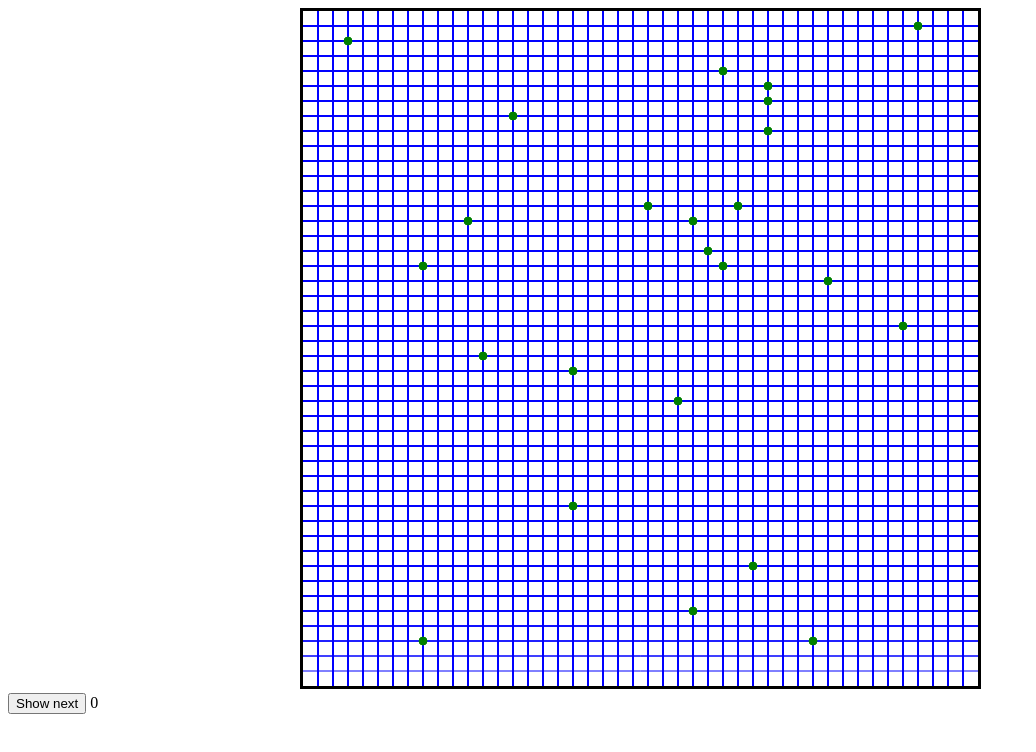
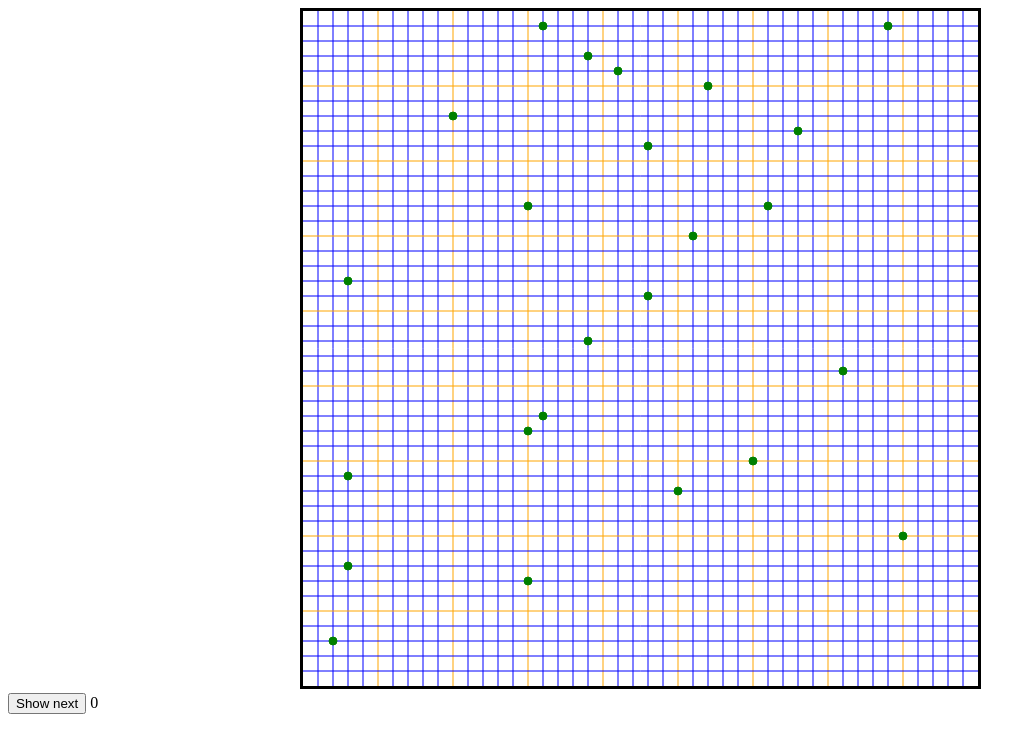
Before and after one commit to josecordaz/yardProblem, a plain HTML site: page index.html in a window 1280 px wide. Shown: the whole page, without its empty margins (0-1036 px from the left). Drawn offline with Linux system fonts and the light colour scheme.

Commit message:
Just to change the reproduction function is left

```diff
--- a/index.html
+++ b/index.html
@@ -29,19 +29,45 @@
 
 		var dibujarCuadricula = function(){
 			// Horizontal lines
-			ctx.beginPath();
-			ctx.strokeStyle = 'blue';
+
+			//ctx.strokeStyle = 'orange';
 			for(var i=1; i<45; i++){
+				ctx.beginPath();
+				if(i%5===0){
+					ctx.strokeStyle = 'orange';
+				} else {
+					ctx.strokeStyle = 'blue';
+				}
+
 				ctx.moveTo(i*unit,0);
 				ctx.lineTo(i*unit,unit*45);
 				ctx.stroke();
 			}
 			// Vertical lines
 			for(var i=1; i<45; i++){
+				ctx.beginPath();
+				if(i%5===0){
+					ctx.strokeStyle = 'orange';
+				} else {
+					ctx.strokeStyle = 'blue';
+				}
+
 				ctx.moveTo(0,i*unit);
 				ctx.lineTo(45*unit,i*unit);
 				ctx.stroke();
 			}
+		}
+
+		var getRandomNumberWithNoRepetition = function(cantidad){
+			var res = [];
+			for(var i = 0; i< cantidad;i++){
+				var tmp = Math.floor(Math.random()*cantidad);
+				while(res.indexOf(tmp)!==-1){
+					tmp = Math.floor(Math.random()*cantidad);
+				}
+				res.push(tmp);
+			}
+			return res;
 		}
 
 		var createRandomIndividual = function(){
@@ -51,15 +77,80 @@
 			var tmpNum ;
 			// Getting random x numbers
 			for(var i=0; i<24; i++){
-				tmpNum = Math.floor((Math.random()*44)+1)*unit;
+				tmpNum = Math.floor((Math.random()*44)+1);
 				points[i] = [tmpNum,0];
 			}
 
 			// Getting random y numbers
 			for(var i=0; i<24; i++){
-				tmpNum = Math.floor((Math.random()*44)+1)*unit;
+
+				tmpNum = Math.floor((Math.random()*44)+1);
+				var exists;
+				do{
+					exists = false;
+					for(var e = 0; e < i; e++){
+						if(points[i].join("&")==[points[i][0],tmpNum].join("&")){
+							exists = true;
+						}
+					}
+				} while (exists)
+
+
 				points[i][1] = tmpNum;
 			}
+
+			// Aqui se va a quitar los elementos que sean mayor a 4 en una misma linea
+			var inclinaciones = [];
+			var numOfLines = 0;
+
+			var entro = true;
+
+			while(entro){
+				entro = false;
+
+				for (var i = 0; i < points.length; i++) {
+					inclinaciones[i] = [];
+					for (var e = i+1 ; e < points.length; e++) {
+						inclinaciones[i][e] = (points[i][0]-points[e][0])/(points[i][1]-points[e][1]);
+					}
+				}
+
+				for(var i = 0; i < inclinaciones.length; i++){
+					var tmp = inclinaciones[i].reduce((pv,cv,ci)=>{
+						if(pv[cv]){
+							pv[cv].push(ci);
+						} else {
+							pv[cv] = [ci];
+						}
+						return pv;
+					},{});
+
+					var keys = Object.keys(tmp);
+
+					keys.forEach(val=>{
+						if(tmp[val].length>3){
+							// Reemplazamos esos numero con otro
+							for(var e=3;e<tmp[val].length;e++){
+								// Este es el indice a reemplazar tmp[val][e]
+								points[tmp[val][e]] = null;
+								// Generar un nuevo numero
+								var newX,newY;
+								do{
+									newX = Math.floor(Math.random()*44)+1;
+									newY = Math.floor(Math.random()*44)+1;
+									if(points.join(",").indexOf([newX,newY].join(","))!==-1){
+										this.entro = true;
+									}
+								}while(points.join(",").indexOf([newX,newY].join(","))!==-1)
+								// Revisar que no existan duplicados
+								// Reemplazar el viejo por el nuevo numero
+								points[tmp[val][e]] = [newX,newY].slice(0);
+							}
+						}
+					});
+				}
+			}
+
 
 			return points;
 		}
@@ -71,27 +162,27 @@
 
 			for (var i = 0; i < pnts.length; i++) {
 				inclinaciones[i] = [];
-				for (var e = 0 ; e < pnts.length; e++) {
-					if(i !== e){
-						inclinaciones[i][e] = (pnts[i][0]-pnts[e][0])/(pnts[i][1]-pnts[e][1]);
-					}
+				for (var e = i+1 ; e < pnts.length; e++) {
+					inclinaciones[i][e] = (pnts[i][0]-pnts[e][0])/(pnts[i][1]-pnts[e][1]);
 				}
+
 			}
 
+
 			for(var i = 0; i < inclinaciones.length; i++){
-				var tmp = inclinaciones[i].reduce((pv,cv)=>{
+				var tmp = inclinaciones[i].reduce((pv,cv,ci)=>{
 					if(pv[cv]){
 						pv[cv]++;
 					} else {
 						pv[cv] = 1;
 					}
 					return pv;
-				},[]);
+				},{});
 
 				var keys = Object.keys(tmp);
 
 				keys.forEach(val=>{
-					if(tmp.val==3){
+					if(tmp[val]==3){
 						numOfLines++;
 					}
 				})
@@ -99,7 +190,6 @@
 
 			return numOfLines;
 		}
-
 
 		// Drawing all points of the first generation
 		var idIndividual = 0;
@@ -109,8 +199,8 @@
 			dibujarCuadricula();
 			for(var i=0; i < 24; i++){
 				ctx.beginPath();
-				ctx.moveTo(poblacion[id][i][0],poblacion[id][i][1]);
-		      	ctx.arc(poblacion[id][i][0],poblacion[id][i][1], 4, 0,2*Math.PI, false);
+				ctx.moveTo(poblacion[id][i][0]*unit,45*unit-poblacion[id][i][1]*unit);
+		      	ctx.arc(poblacion[id][i][0]*unit,45*unit-poblacion[id][i][1]*unit, 4, 0,2*Math.PI, false);
 		      	ctx.fillStyle = 'green';
 		      	ctx.fill();
 		      	ctx.lineWidth = 0;
@@ -125,22 +215,160 @@
 
 		// Iniciamos a los individuos de la primer generacion
 		var poblacion = [];
-		var numOfIndividualPerGeneration = 4;
+		var numOfIndividualPerGeneration = 8;
 		for(var i = 0; i < numOfIndividualPerGeneration; i++){
 			poblacion [i] = createRandomIndividual();
 		}
 
+		var mejorEvaluacion = -1;
+		var idMejorEvaluado = -1;
 
-		// Evaluamos a los individuos
-		var mejorIndividuo = 0;
-		for(var i = 0; i < numOfIndividualPerGeneration; i++){
-			console.log(evaluateIndividual(poblacion[i]));
-		}
+		do{
+			// Evaluamos a los individuos
+			var evaluaciones = [];
+			for(var i = 0; i < numOfIndividualPerGeneration; i++){
+				evaluaciones[i] = evaluateIndividual(poblacion[i]);
+				if(evaluaciones[i]>mejorEvaluacion){
+					mejorEvaluacion = evaluaciones[i];
+					idMejorEvaluado = i;
+					console.log("mejorEvaluacion => "+mejorEvaluacion);
+					console.log("ID mejorEval => "+idMejorEvaluado);
+				}
+			}
+
+			if(mejorEvaluacion>=3){
+				showIndividual(idMejorEvaluado);
+				//evaluateIndividual(poblacion[idMejorEvaluado]);
+				console.log(idMejorEvaluado)
+				document.getElementsByTagName("label")[0].innerHTML = idMejorEvaluado;
+				break;
+			}
+
+			// Seleccionamos a los competidores del torneo
+			var battleOrder = getRandomNumberWithNoRepetition(numOfIndividualPerGeneration);
+
+			// Ganadores
+			var winners = [];
+			for(var i = 0; i < battleOrder.length/2; i++){
+				winners[i] = evaluaciones[battleOrder[i*2]]>evaluaciones[battleOrder[i*2+1]]?battleOrder[i*2]:battleOrder[i*2+1];
+			}
+
+			// Clonamos ganadores
+			var clonados = [];
+			for (var i = 0; i < winners.length; i++) {
+				clonados[i*2] = winners[i];
+				clonados[i*2+1] = winners[i];
+			}
+
+			// Seleccionamos parejas a cruzar
+			var ordenCruza = getRandomNumberWithNoRepetition(numOfIndividualPerGeneration);
+
+			// Se cruzan los individuos
+			for(var i = 0; i < numOfIndividualPerGeneration; i+=2){
+				var ordenPuntos =  getRandomNumberWithNoRepetition(24);
+				var juntos = [];
+				var tmp1 = [];
+				var tmp2 = [];
+
+				for(var e = 0; e < ordenPuntos.length; e++){
+					juntos.push(poblacion[ordenCruza[i]][ordenPuntos[e]]);
+					juntos.push(poblacion[ordenCruza[i+1]][ordenPuntos[e]]);
+					//juntos.push(poblacion[i][ordenPuntos[e]]);
+					//juntos.push(poblacion[i+1][ordenPuntos[e]]);
+				}
+
+				var juntos2 = juntos.slice(0);
+
+				while(tmp1.length !== 24){
+					var val = juntos2.pop();
+					var exists = false;
+
+					for(var e = 0; e < tmp1.length; e++){
+						if(val.join("&")===tmp1[e].join("&")){
+							exists = true;
+						}
+					}
+
+					if(!exists){
+						tmp1.push(val);
+					} else {
+						tmp2.push(val);
+					}
+				}
+
+				tmp2 = tmp2.concat(juntos2);
+				var respTmp2 = tmp2.slice(0);
+				var tmp2 = tmp2.slice(0);
+
+				var tttmp = function(){
+					for(var e=0; e<tmp2.length; e++){
+						var indTmp2 = tmp2.map(val=>{return val.join(",")}).indexOf(tmp2[e].join(","),e+1);
+						while(indTmp2>e){
+							var exists;
+							do{
+								var newX = Math.floor(Math.random()*44)+1;
+								var newY = Math.floor(Math.random()*44)+1;
+								exists = false;
+								for(var a = 0; a <= indTmp2; a++){
+									if(tmp2[a].join("&")===[newX,newY].join("&")){
+										exists = true;
+									}
+								}
+							}while(exists);
+							tmp2[indTmp2] = [newX,newY].slice(0);
+							indTmp2 = tmp2.map(val=>{return val.join(",")}).indexOf(tmp2[e].join(","),indTmp2+1);
+						}
+					}
+					//console.log(":)"+tmp2.length);
+				};
+				tttmp();
+
+				var kdkd = tmp2.reduce((pv,cv,ci,carr)=>{
+					if(pv[cv]){
+						pv[cv]++
+					} else {
+						pv[cv] = 1;
+					}
+					return pv;
+				},{});
+
+
+				var keysss = Object.keys(kdkd);
+
+				keysss.forEach(val=>{
+					if(kdkd[val]>1){
+						console.log("ERRRRRRRRRRRRRRRRRRRRRRRROOOOOOOOOOOOOOOOOOOOR");
+					}
+				});
+
+				poblacion[i] = tmp1.slice(0);
+				poblacion[i+1] = tmp2.slice(0);
+			}
+			//break;
+
+			// Mutamos un gen de cada individuo
+			for(var i = 0; i < poblacion.length; i++){
+				var idGentoMutate = Math.floor(Math.random()*24);
+				var exists = false;
+				var newX,newY;
+				do{
+					newX = Math.floor(Math.random()*44)+1;
+					newY = Math.floor(Math.random()*44)+1;
+					exists = false;
+					for(var e = 0; e < poblacion[i].length; e++){
+						if(poblacion[i][0]==[newX,newY]){
+							exist = true;
+						}
+					}
+				}while(exists);
+				poblacion[i][idGentoMutate] = [newX,newY];
+				//console.log(poblacion[i].length);
+			}
+		}while(mejorEvaluacion<3)
 
 		dibujarCuadricula();
-		showIndividual(idIndividual);
+		showIndividual(0);
 
-		//console.log(points);
 	</script>
 </body>
 </html>
```
